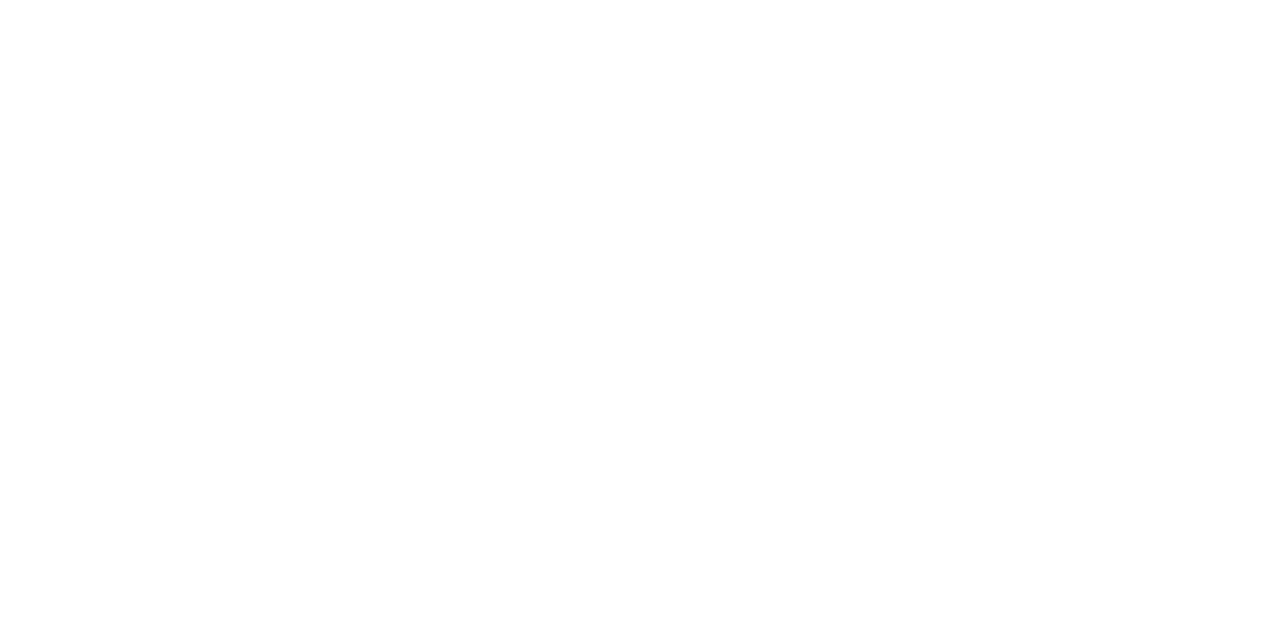
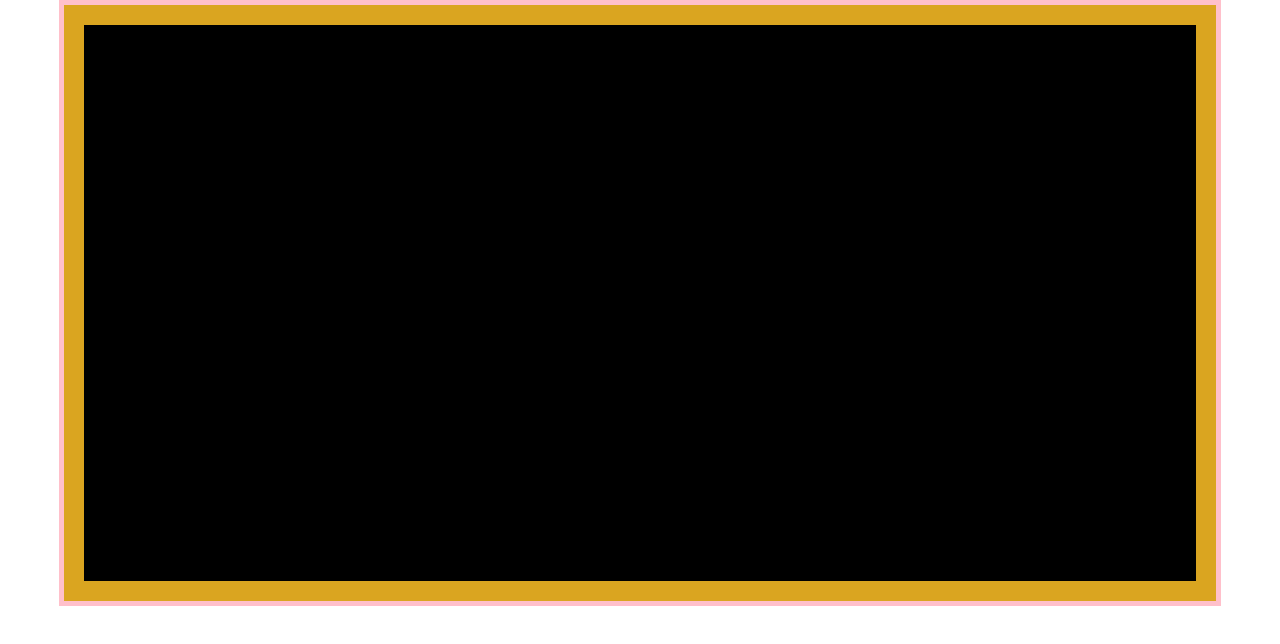
Before and after one commit to KenGibb/Savethem, a plain HTML site: page index.html in a window 1280 px wide. Drawn offline with Linux system fonts and the light colour scheme.

```diff
--- a/css/styles.css
+++ b/css/styles.css
@@ -0,0 +1,19 @@
+html,body {
+    margin: 0;
+    padding: 0;
+  }
+
+#canvas {
+    background-color: black;
+    margin: 0 auto;
+    border: 20px solid goldenrod;
+    width: 100%;
+
+}
+
+.game {
+    margin: 0 auto;
+    display: flex;
+    border: 5px solid pink;
+    width: 90%;
+}
--- a/index.html
+++ b/index.html
@@ -8,7 +8,9 @@
     <title>Document</title>
 </head>
 <body>
-
-    <script src="js/app.js"></script>
+    <div class="game">
+        <canvas id="canvas"></canvas>
+        <script src="js/app.js"></script>
+    </div>
 </body>
 </html>
```
Also changed, not shown: 1 other file.
